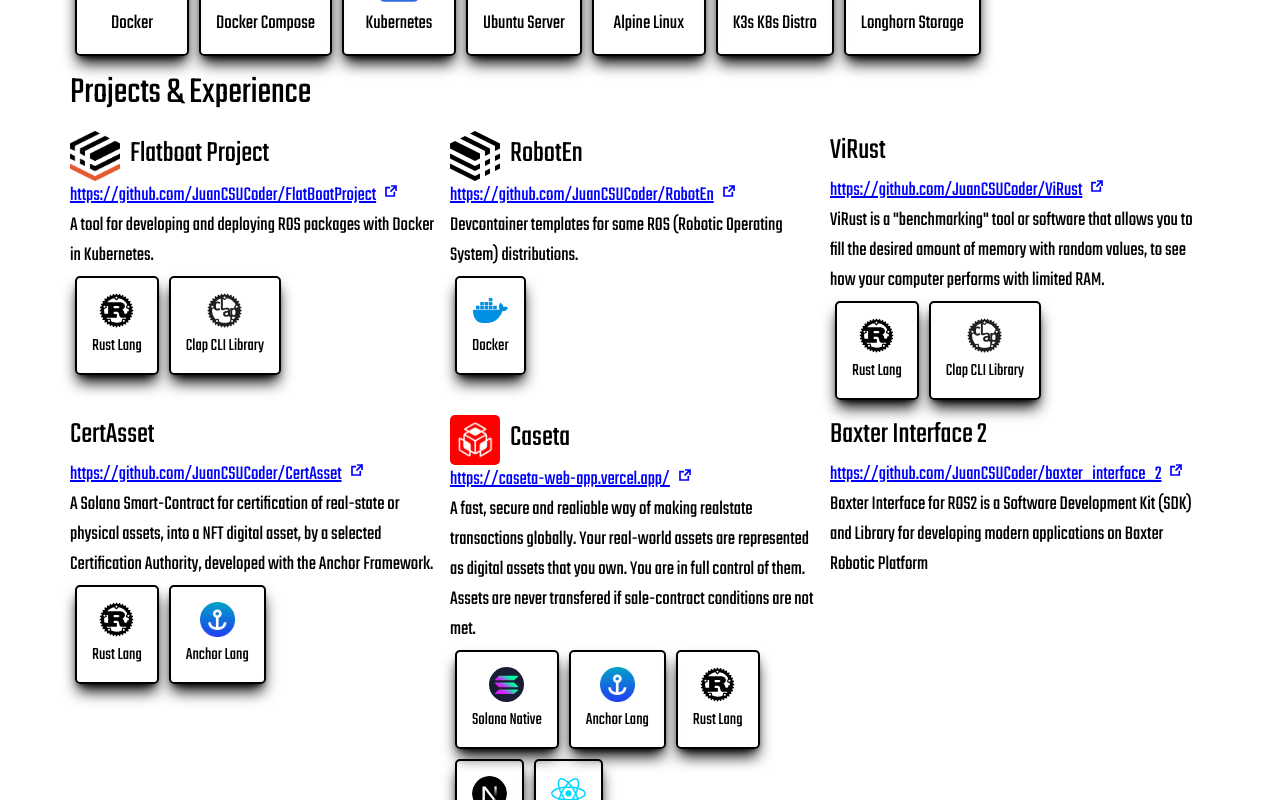
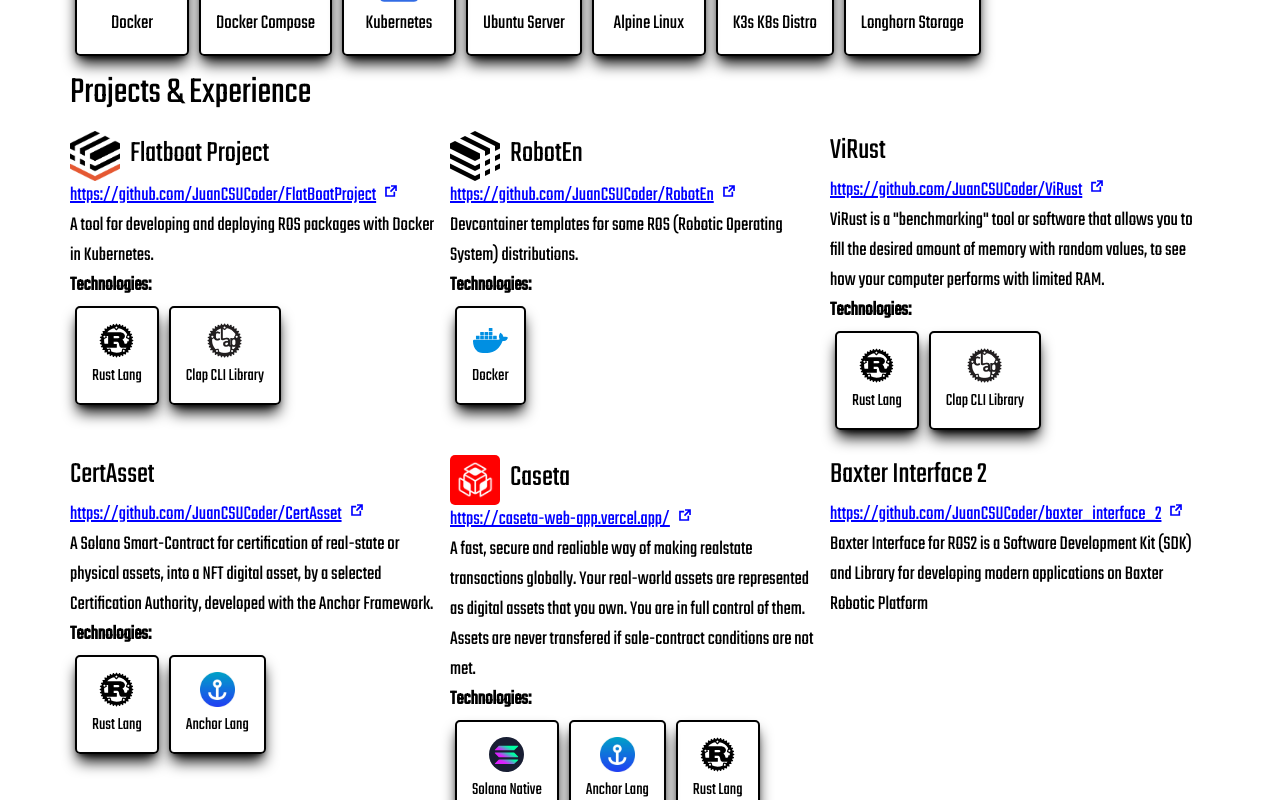
Before and after one commit to JuanCSUCoder/juancsucoder-cv, a Next.js app: page / in a window 1280 px wide. Shown: the part 1220-2020 px from the top of the page. Built offline with nearby package versions, Linux system fonts and the light colour scheme; grey boxes are pictures that could not be loaded.

Commit message:
Feat: Adds title for technologies cards

```diff
--- a/app/ui/project-ui/ProjectCard.tsx
+++ b/app/ui/project-ui/ProjectCard.tsx
@@ -6,9 +6,15 @@
 
 
 
-export default function ProjectCard({project}: {project: ProjectType}) {
+export default function ProjectCard({ project }: { project: ProjectType }) {
+  const techsNum = project.technologies?.length;
+  let hasTechs = false;
+  if (techsNum != undefined) {
+    hasTechs = techsNum > 0;
+  }
+
   return (
-    <div className="mt-2 mr-2 max-w-md">
+    <div className="mt-2 mr-2 mb-2 max-w-md">
       <div className="flex flex-row justify-center items-center w-fit">
         {project.logo ? (
           <div className="w-10 h-10 mr-2 relative rounded overflow-hidden">
@@ -30,6 +36,9 @@
         ""
       )}
       {project.desc ? <p>{project.desc}</p> : ""}
+      {hasTechs ? (
+        <strong>Technologies: </strong>
+      ) : ""}
       <div className="flex flex-row flex-wrap">
         {project.technologies?.map((tech, tidx) => (
           <TechCard key={`${tidx}-tech-proj-${project.name}`} small tech={tech} />
```
